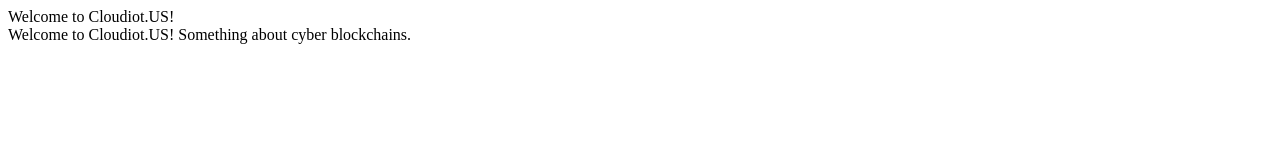
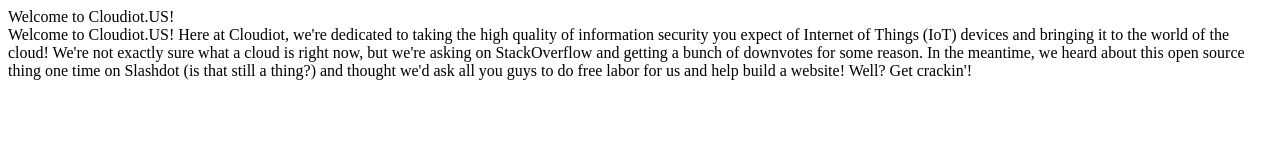
Before and after one commit to cloudiot-us/cloudiot-website, a plain HTML site: page index.html in a window 1280 px wide. Drawn offline with Linux system fonts and the light colour scheme.

Commit message:
cleaning it up a little

```diff
--- a/index.html
+++ b/index.html
@@ -4,7 +4,9 @@
 
     Welcome to Cloudiot.US!
 
-    Something about cyber blockchains.
+    Here at Cloudiot, we're dedicated to taking the high quality of information security you expect of Internet of Things (IoT) devices and bringing it to the world of the cloud!  We're not exactly sure what a cloud is right now, but we're asking on StackOverflow and getting a bunch of downvotes for some reason.  In the meantime, we heard about this open source thing one time on Slashdot (is that still a thing?) and thought we'd ask all you guys to do free labor for us and help build a website!
+
+    Well?  Get crackin'!
 
     <!-- c0mmit3d2graet$eKur1tee -->
 
```
